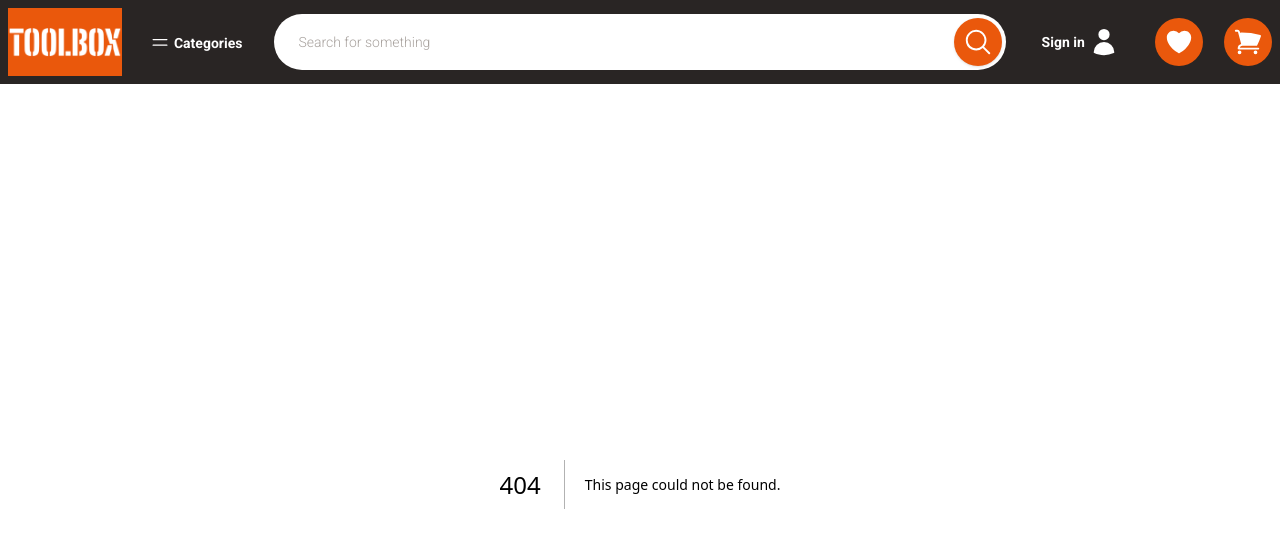
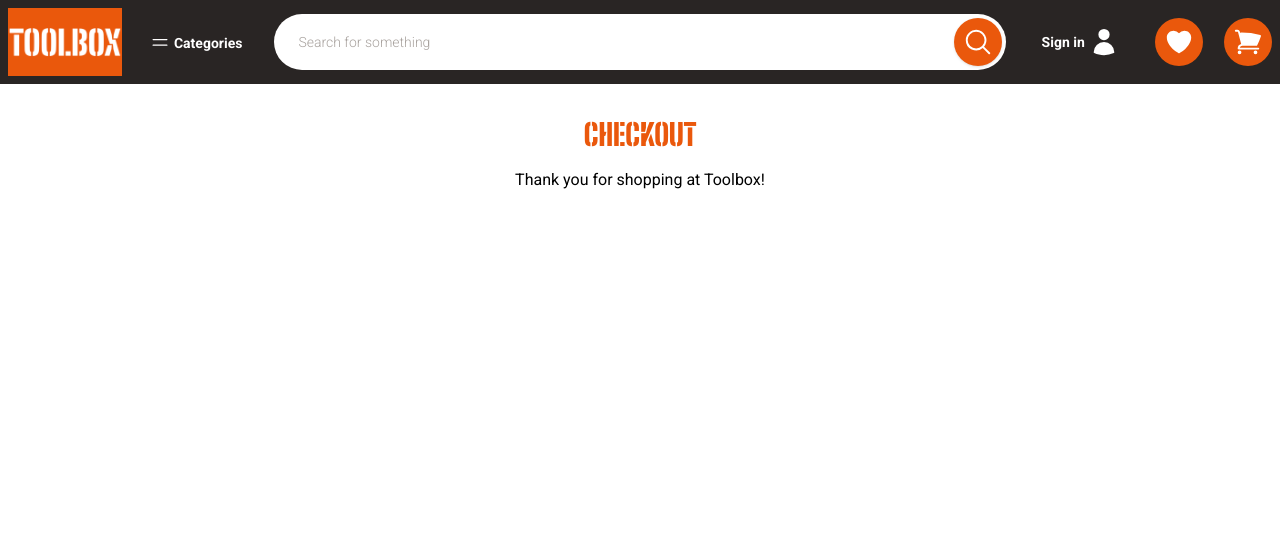
Before and after one commit to blair3003/toolbox, a Next.js app: page /checkout in a window 1280 px wide. Before the commit this address had no page. Shown: the top 548 px of the page. Built offline with nearby package versions, Linux system fonts and the light colour scheme.

Commit message:
Checkout

```diff
--- /dev/null
+++ b/src/app/checkout/page.tsx
@@ -0,0 +1,10 @@
+import CheckoutPage from '@/components/CheckoutPage';
+
+export default function Checkout() {
+
+	return (
+		<main>
+			<CheckoutPage />
+		</main>
+	)
+}
--- a/src/app/globals.css
+++ b/src/app/globals.css
@@ -25,3 +25,7 @@ body {
   color: rgb(var(--foreground-rgb));
   background: rgb(var(--background-rgb));
 }
+
+dialog::backdrop {
+  background-color: rgba(0, 0, 0, 0.8);
+}
--- a/src/components/CartItem.tsx
+++ b/src/components/CartItem.tsx
@@ -1,5 +1,6 @@
 'use client'
 
+import Link from 'next/link'
 import { formatPrice } from '@/lib/formatPrice'
 import ProductImage from './ProductImage'
 import RemoveFromCartButton from './RemoveFromCartButton'
@@ -17,7 +18,9 @@ const CartItem = ({ item: { product, quantity } }: CartItemProps) => {
     return (
         <div className="p-2 lg:p-4 mb-2 lg:mb-4 flex flex-nowrap gap-2 lg:gap-4 rounded-lg border-2 border-stone-300">
             <div className="basis-1/3">
-                <ProductImage src={product.image} alt={product.title} />
+                <Link href={`/product/${product.id}/${product.slug}`}>
+                    <ProductImage src={product.image} alt={product.title} />
+                </Link>
             </div>
             <div className="grow flex flex-col">
                 <div className="grow flex items-start justify-between">
--- /dev/null
+++ b/src/components/CheckoutPage.tsx
@@ -0,0 +1,24 @@
+'use client'
+
+import { useThemeContext } from '@/context/ThemeProvider'
+import { bigShoulders } from '@/fonts/bigShoulders'
+
+const CheckoutPage = () => {
+
+    const { isDarkMode } = useThemeContext()
+
+    return (
+        <div className={`${isDarkMode ? "text-white bg-dark-gradient" : "text-black bg-white" }`}>
+            <div className="lg:max-w-screen-xl lg:mx-auto">
+                <section className="p-2 lg:p-4">
+                    <header className="p-2 lg:p-4 mb-2 lg:mb-4 text-left lg:text-center">
+                        <h1 className={`mb-2 lg:mb-4 text-xl lg:text-3xl uppercase text-orange-600 ${bigShoulders.className}`}>Checkout</h1>
+                        <p className="text-xs lg:text-base">Thank you for shopping at Toolbox!</p>
+                    </header>
+                </section>
+            </div>
+        </div>
+    )
+}
+
+export default CheckoutPage
--- a/src/components/RemoveFromCartButton.tsx
+++ b/src/components/RemoveFromCartButton.tsx
@@ -36,7 +36,7 @@ const RemoveFromCartButton = ({ product }: RemoveFromCartButtonProps) => {
                 className={`p-2 lg:p-4 rounded-lg ${isDarkMode ? "" : ""}`}
             >
                 <p className="mb-2 lg:mb-4">Remove item from cart?</p>
-                <div className="flex items-center justify-end">
+                <div className="flex items-center justify-around gap-2 lg:gap-4">
                     <button
                         type="button"
                         onClick={handleRemoveItem}
```
